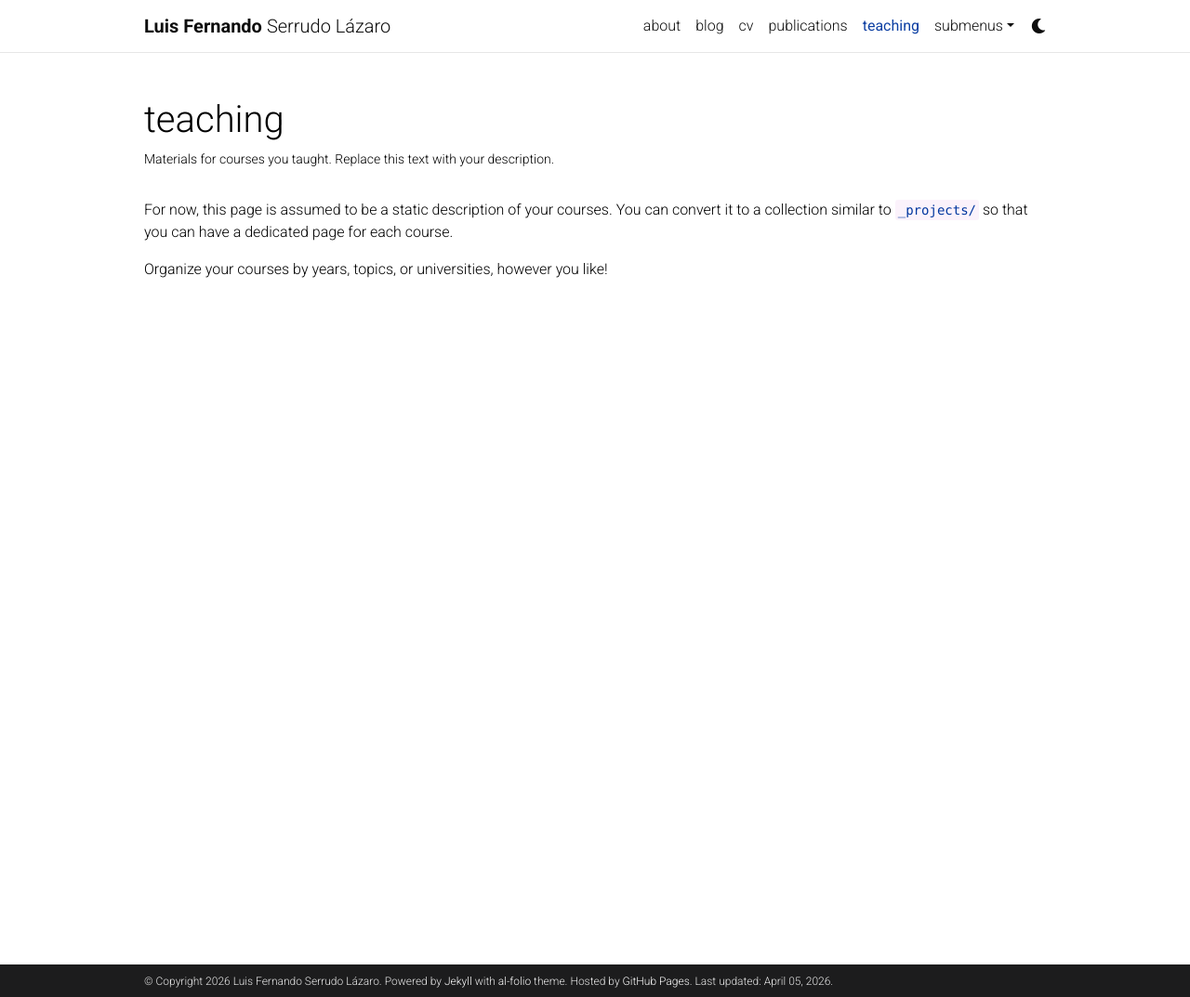
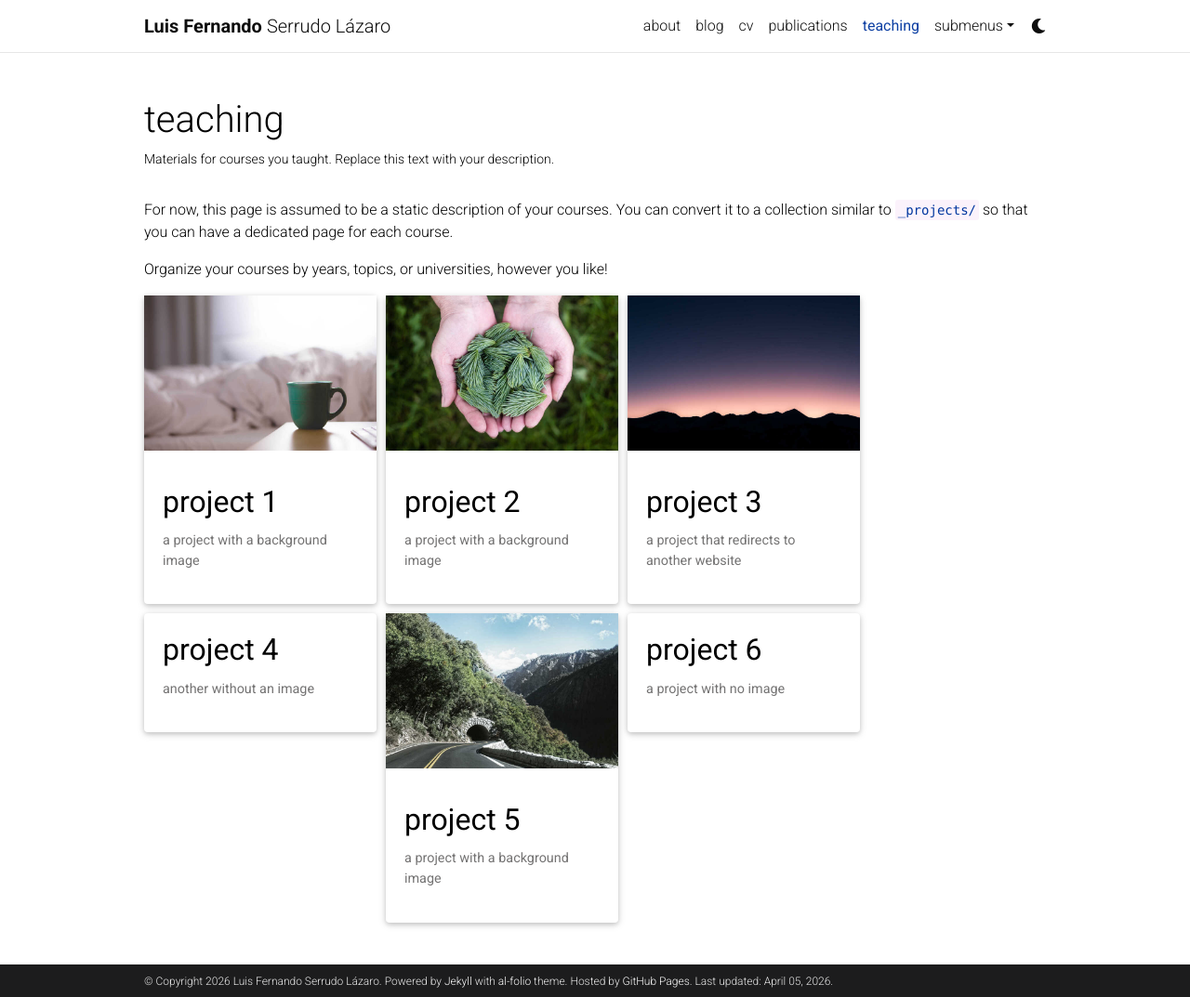
Before and after one commit to lserrudo/lserrudo.github.io, a Jekyll site: the page built from _pages/teaching.md, in a window 1280 px wide and 1073 px high. Shown: the whole window at 93% size. Built offline with Jekyll 4.4.1, drawn with Linux system fonts in a browser that asks for light colours; full-size pictures stand in for the smaller copies a plugin makes; comment, search, counter and statistics services are not loaded; a style sheet for code colours, icons or effects is not loaded.

Commit message:
Enhance teaching page with course organization section
Added a section for organizing courses with a dynamic project listing.

```diff
--- a/_pages/teaching.md
+++ b/_pages/teaching.md
@@ -10,3 +10,12 @@ nav_order: 3
 For now, this page is assumed to be a static description of your courses. You can convert it to a collection similar to `_projects/` so that you can have a dedicated page for each course.
 
 Organize your courses by years, topics, or universities, however you like!
+
+<div class="projects">
+  {% assign sorted_projects = site.projects | sort: "importance" %}
+  <div class="grid">
+    {% for project in sorted_projects %}
+      {% include projects.html %}
+    {% endfor %}
+  </div>
+</div>
```
